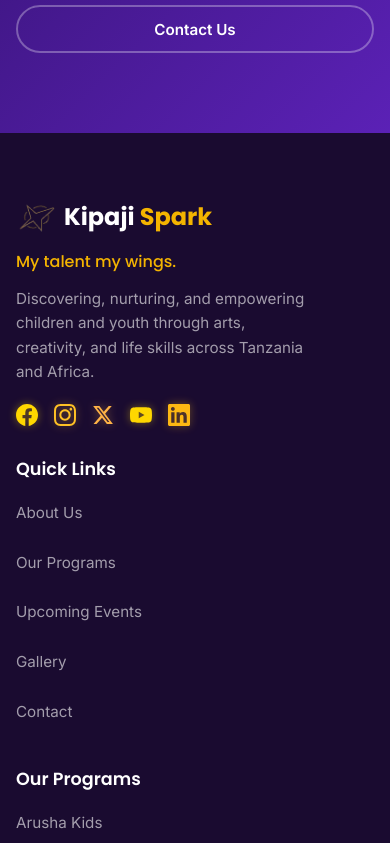
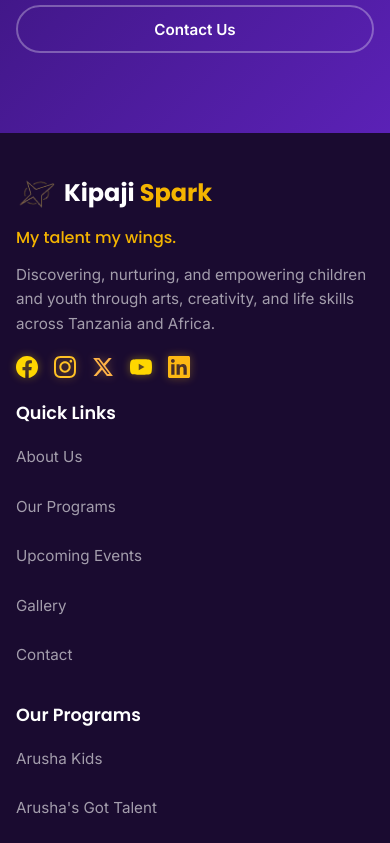
Before and after one commit to GideonKibure/Kipaji-Spark, a plain HTML site: page index.html in a window 390 px wide. Shown: the part 7360-8203 px from the top of the page. Drawn offline with Linux system fonts and the light colour scheme.

Commit message:
footer consistency in mobile view

```diff
--- a/assets/css/responsive.css
+++ b/assets/css/responsive.css
@@ -408,6 +408,50 @@ body {
 /* Logo - Mobile */
 .logo-text {
     font-size: 1.1rem;
+}
+
+/* ==========================================================
+   FOOTER - Match the home page on smaller screens
+   ========================================================== */
+@media (max-width: 1024px) {
+    .site-footer .footer-container {
+        grid-template-columns: 1fr 1fr;
+        gap: 32px;
+    }
+}
+
+@media (max-width: 768px) {
+    .site-footer .footer-container {
+        grid-template-columns: 1fr;
+        gap: 32px;
+    }
+
+    .site-footer .newsletter-form {
+        flex-direction: column;
+    }
+
+    .site-footer .newsletter-form .btn {
+        width: 100%;
+        justify-content: center;
+    }
+}
+
+@media (max-width: 480px) {
+    .site-footer {
+        padding-top: 40px;
+    }
+
+    .site-footer .footer-container {
+        gap: 24px;
+    }
+
+    .site-footer .footer-desc {
+        max-width: 100%;
+    }
+
+    .site-footer .footer-socials {
+        flex-wrap: wrap;
+    }
 }
 
 /* ==========================================================
```
